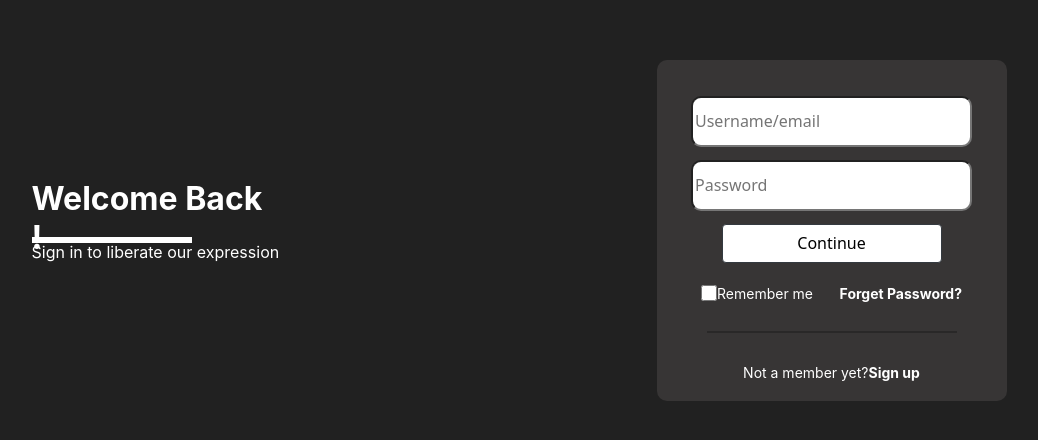
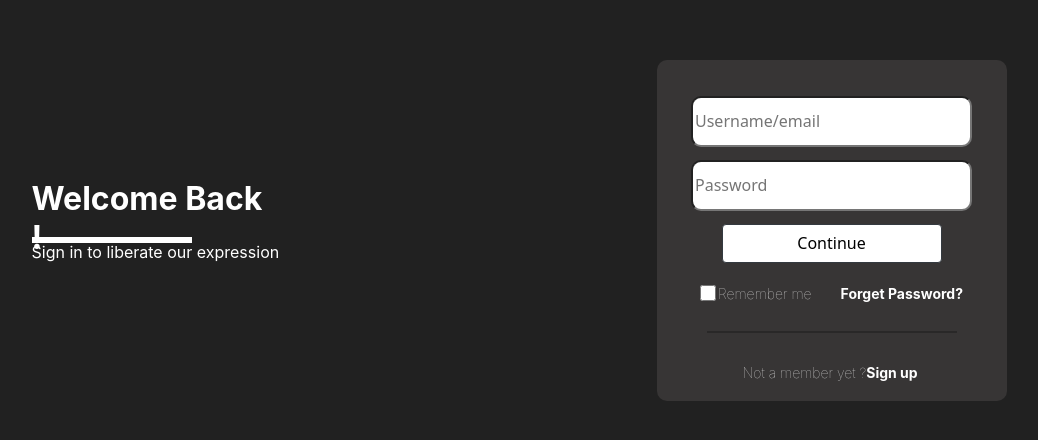
Before and after one commit to PandaNoob13/surpreedz, a React (Create React App) app: page / in a window 1280 px wide. Shown: the part 170-610 px from the top of the page, without its empty margins (121-1159 px from the left). Built offline with nearby package versions, Linux system fonts and the light colour scheme.

Commit message:
sign in view component

```diff
--- a/src/features/SignIn/SignInView.js
+++ b/src/features/SignIn/SignInView.js
@@ -41,7 +41,8 @@ const SignInView = () => {
                 <hr className="line-2"></hr>
               </div>
               <div className="signup">
-                  Not a member yet?<strong>Sign up</strong>
+                  <div style={{color:'#d9d9d9', fontWeight:'100'}}>Not a member yet ? </div>
+                  <div style={{color:'#ffffff', fontWeight:'bold'}}>Sign up </div>
               </div>
           </div>
 
--- a/src/features/SignIn/signInView.css
+++ b/src/features/SignIn/signInView.css
@@ -122,9 +122,11 @@ background-color: rgba(217, 217, 217, 1);
     font-size: normal;
     font-size: 14px;
     line-height: 17px;
+    font-weight: 100;
     /* identical to box height */
-    color: rgba(255, 255, 255, 1);
+    color: #d9d9d9;
     text-align: left;
+    margin-left: 2px;
 
 }
 
@@ -153,6 +155,7 @@ color: #FFFFFF;
 }
 
 .signup{
+    display: flex;
     width: 178px;
     height: 17px;
     left: 83px;
@@ -160,10 +163,6 @@ color: #FFFFFF;
     font-family: 'Inter';
     font-size: 14px;
     /* identical to box height */
-
     text-align: center;
-
-    color: #FFFFFF;
     margin-bottom: 15px;
-
 }
```
